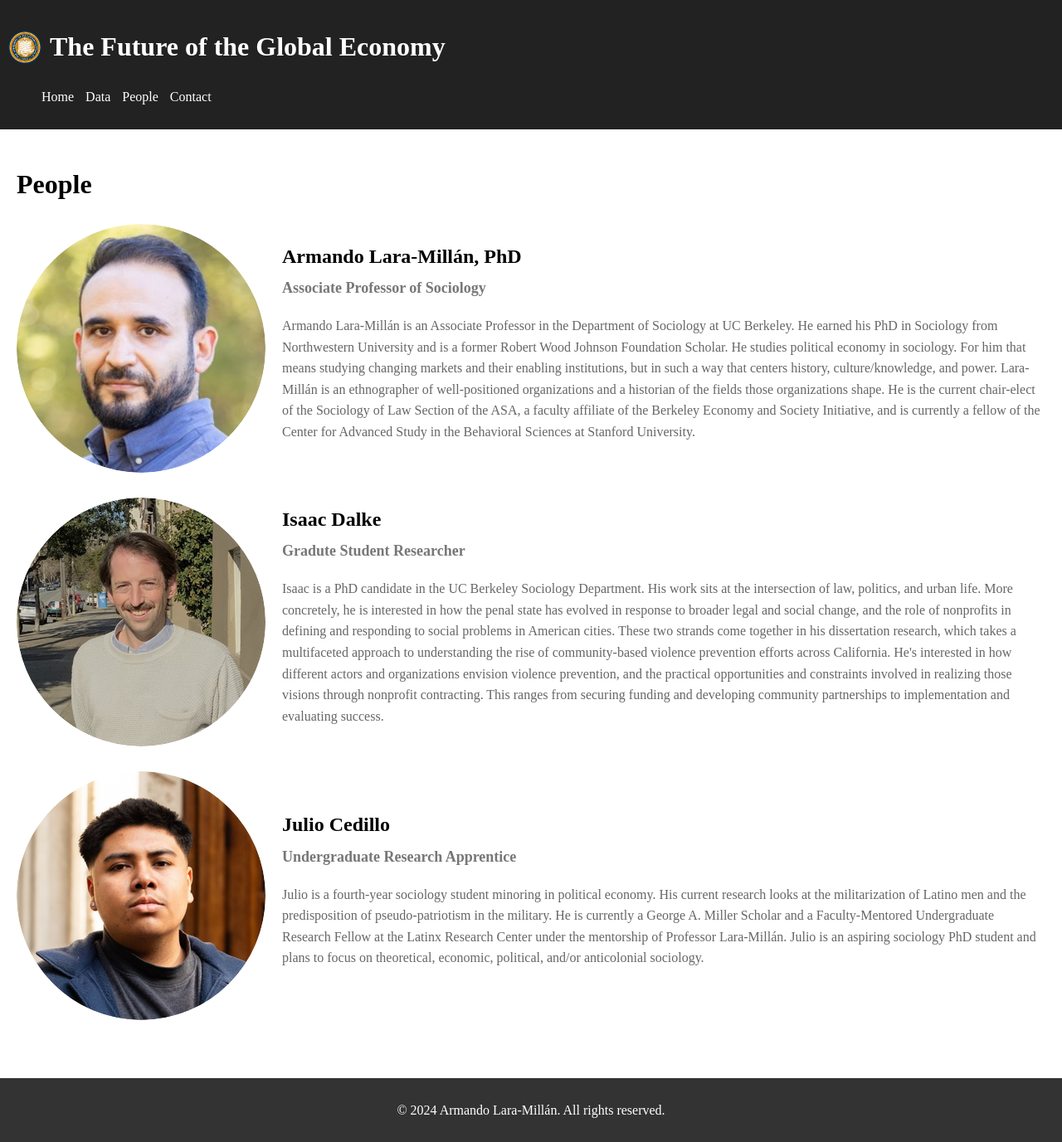
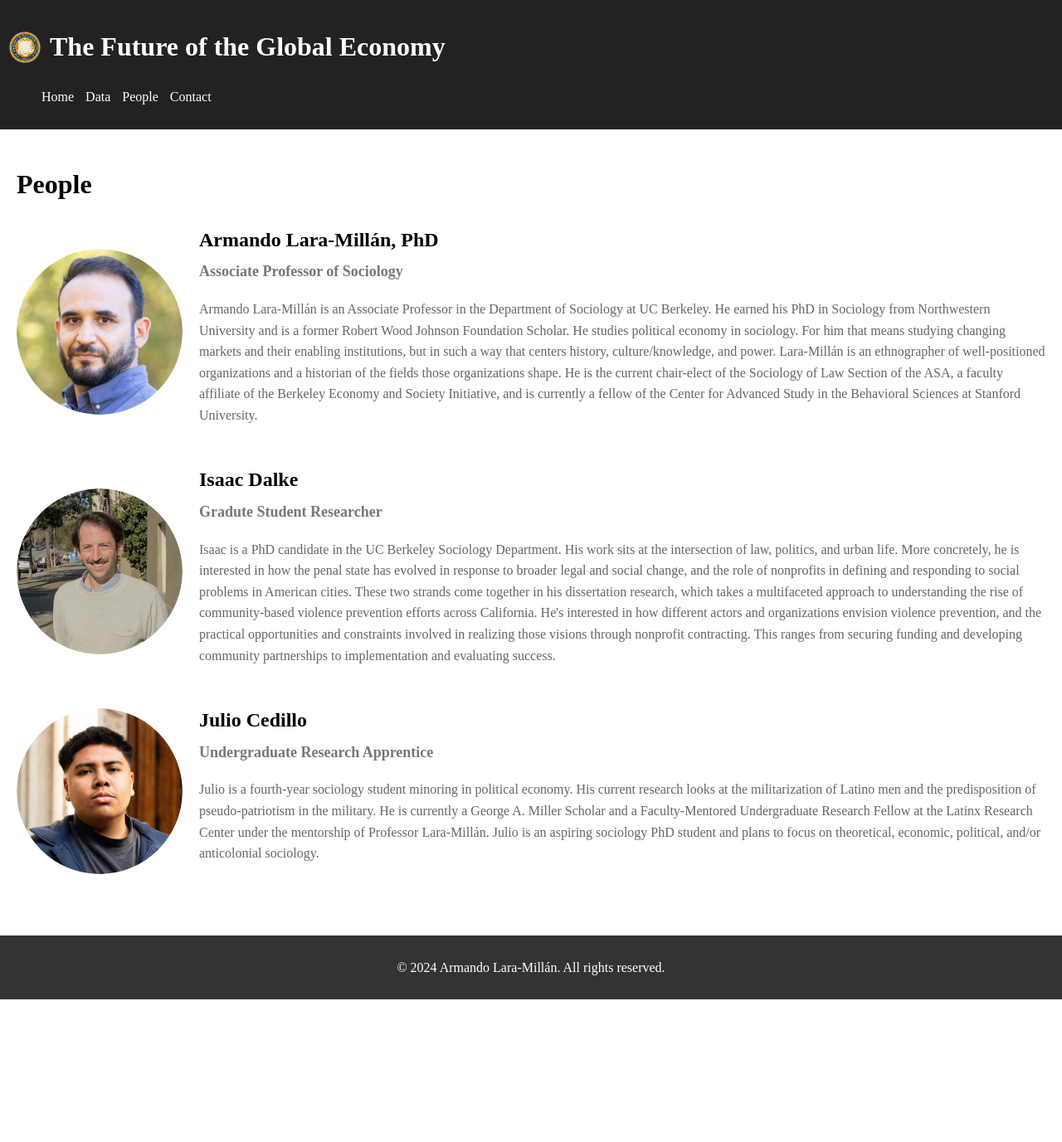
Before and after one commit to juliocedillo/neweconomy, a Jekyll site: the page built from people.md, in a window 1280 px wide. Shown: the whole page at 83% size. Built offline with Jekyll 4.4.1, drawn with Linux system fonts in a browser that asks for light colours; after the commit the page ends 1205 px from its top, so only the background shows below that.

Commit message:
Update people.md

```diff
--- a/people.md
+++ b/people.md
@@ -9,7 +9,7 @@ permalink: /people/
 <div style="display: flex; align-items: center; margin-bottom: 30px;">
 
   <!-- Profile Image -->
-  <img src="https://juliocedillo.github.io/neweconomy/assets/images/armando.png" alt="Profile Image" style="width: 300px; height: 300px; border-radius: 50%; object-fit: cover; margin-right: 20px;">
+  <img src="https://juliocedillo.github.io/neweconomy/assets/images/armando.png" alt="Profile Image" style="width: 200px; height: 200px; border-radius: 50%; object-fit: cover; margin-right: 20px;">
 
   <!-- Profile Details -->
   <div>
@@ -23,7 +23,7 @@ permalink: /people/
 <div style="display: flex; align-items: center; margin-bottom: 30px;">
 
   <!-- Profile Image -->
-  <img src="https://juliocedillo.github.io/neweconomy/assets/images/isaac.png" alt="Profile Image" style="width: 300px; height: 300px; border-radius: 50%; object-fit: cover; margin-right: 20px;">
+  <img src="https://juliocedillo.github.io/neweconomy/assets/images/isaac.png" alt="Profile Image" style="width: 200px; height: 200px; border-radius: 50%; object-fit: cover; margin-right: 20px;">
 
   <!-- Profile Details -->
   <div>
@@ -37,7 +37,7 @@ permalink: /people/
 <div style="display: flex; align-items: center; margin-bottom: 30px;">
 
   <!-- Profile Image -->
-  <img src="https://juliocedillo.github.io/neweconomy/assets/images/julio.png" alt="Profile Image" style="width: 300px; height: 300px; border-radius: 50%; object-fit: cover; margin-right: 20px;">
+  <img src="https://juliocedillo.github.io/neweconomy/assets/images/julio.png" alt="Profile Image" style="width: 200px; height: 200px; border-radius: 50%; object-fit: cover; margin-right: 20px;">
 
   <!-- Profile Details -->
   <div>
```
